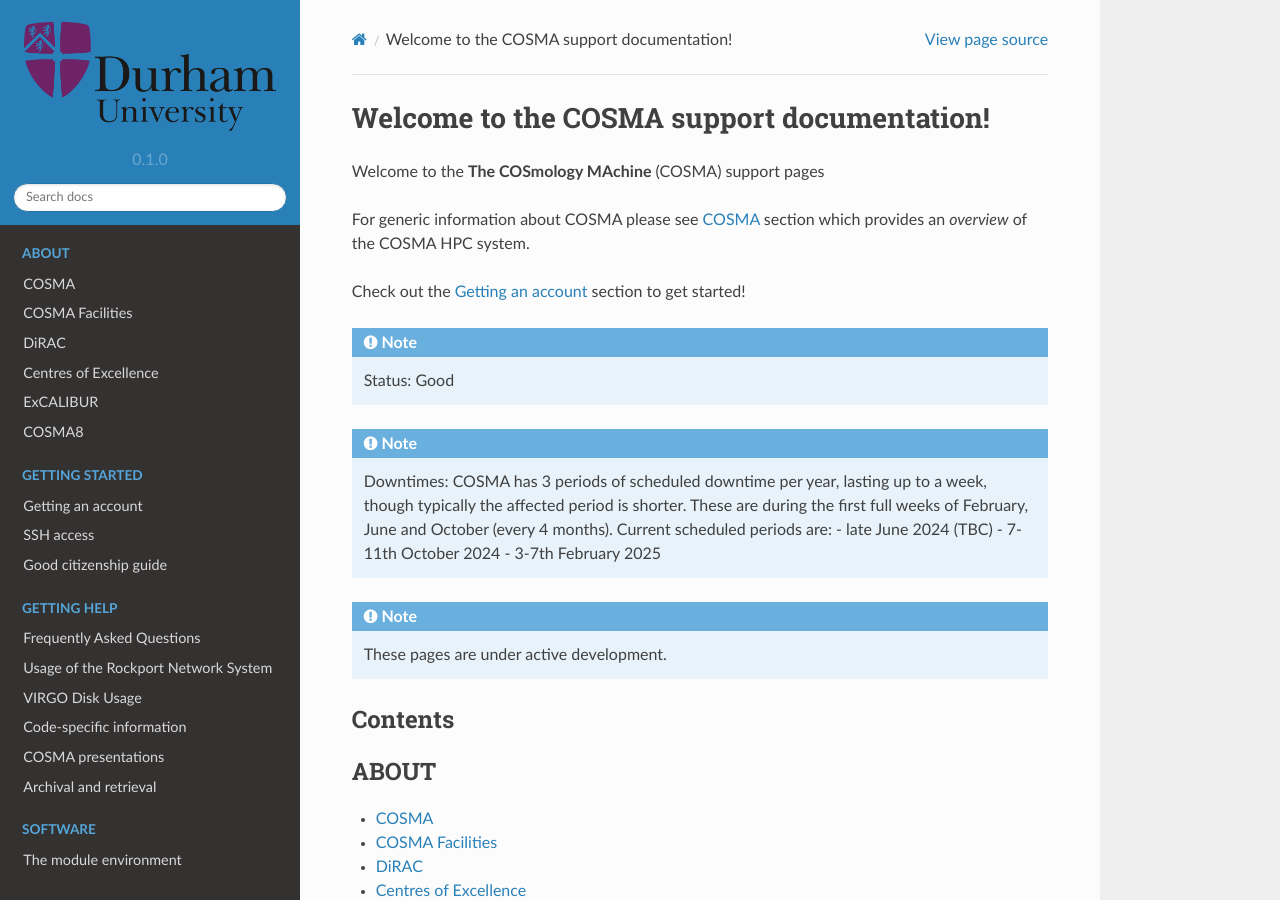
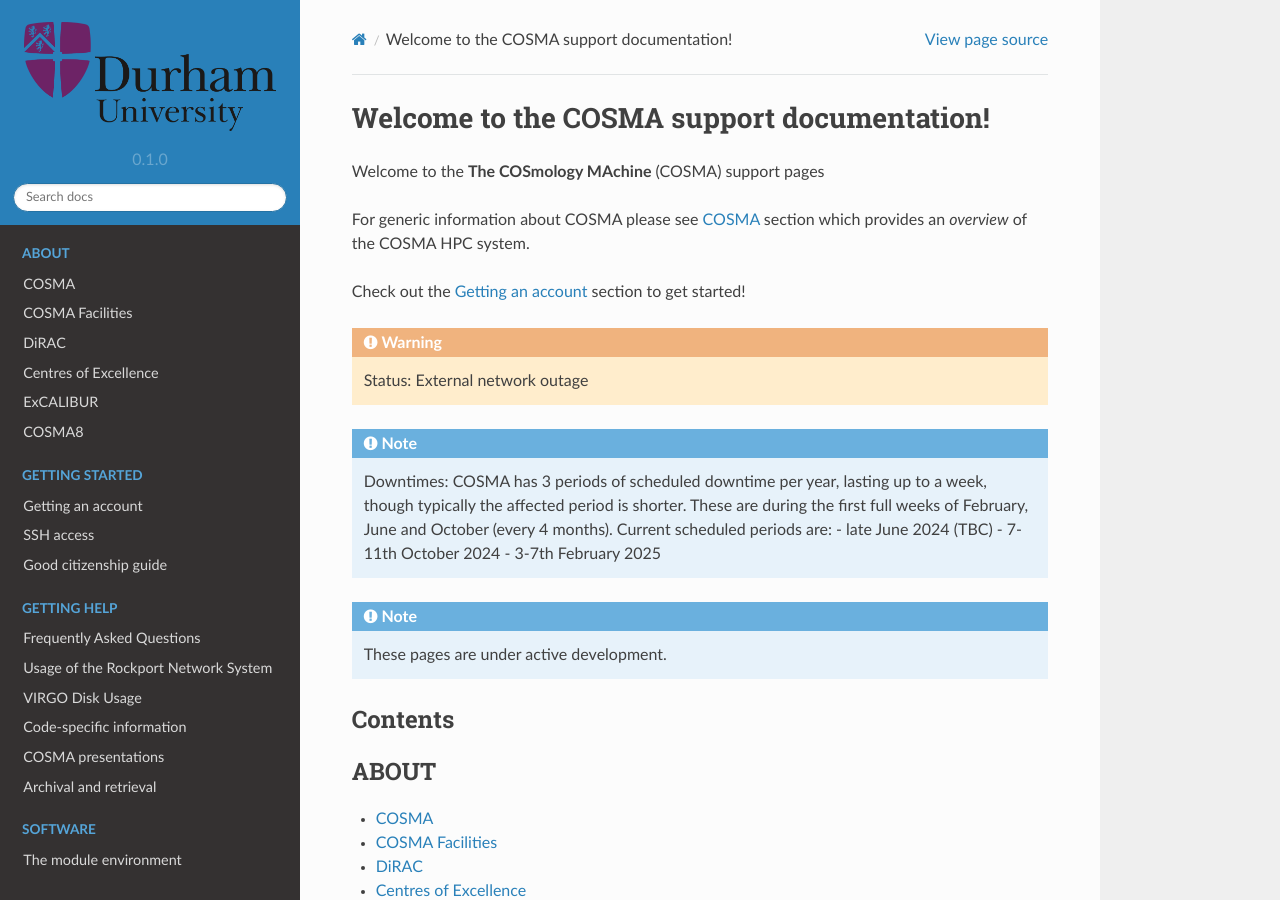
Before and after one commit to agb32/cosmadoc, a Sphinx documentation site: the page built from docs/source/index.rst, in a window 1280 px wide and 900 px high. Built offline with Sphinx 7.4.7 and the Read the Docs theme 2.0.0, drawn with Linux system fonts in a browser that asks for light colours.

Commit message:
status-updated

```diff
--- a/docs/source/index.rst
+++ b/docs/source/index.rst
@@ -8,9 +8,9 @@
 
 Check out the :doc:`account` section to get started!
 
-.. note::
+.. warning::
 
-   Status: Good
+   Status: External network outage
 
 .. note::
 
```
